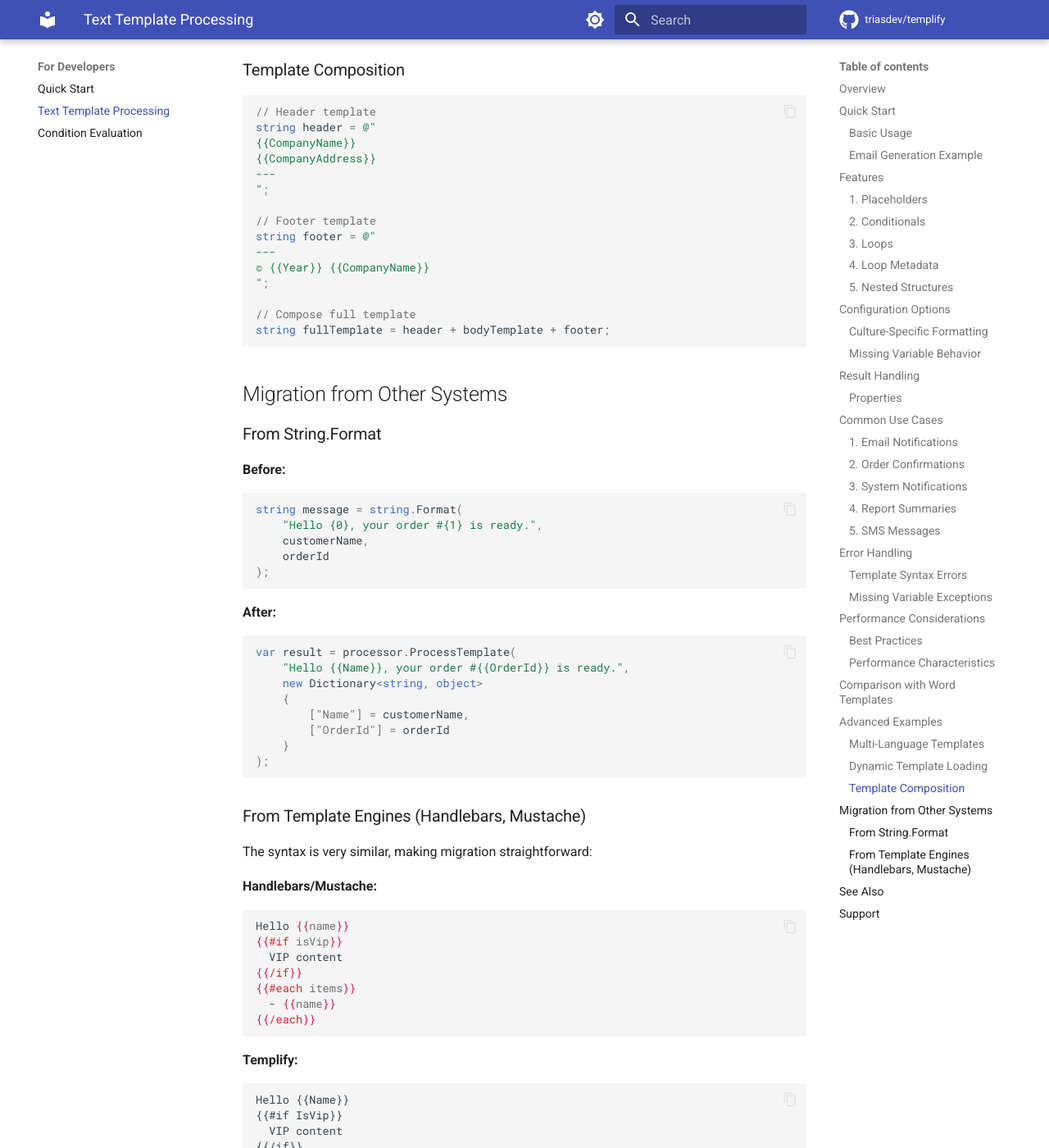
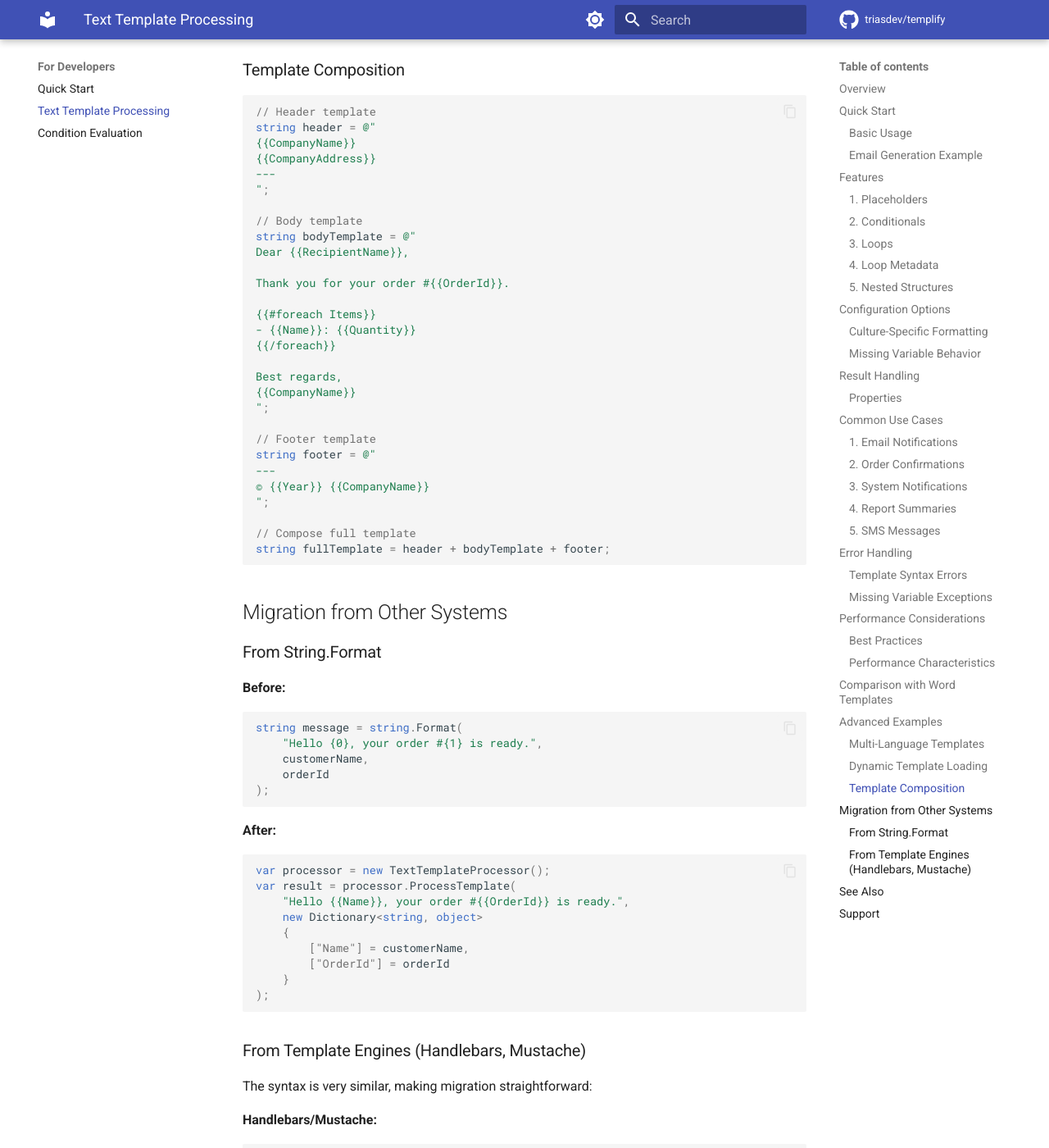
Before and after one commit to TriasDev/templify, an MkDocs documentation site: the page built from docs/for-developers/text-templates.md, in a window 1280 px wide and 1400 px high, scrolled down 11381 px. Shown: the whole window at 82% size. Built offline with MkDocs 1.6.1 and Material for MkDocs 9.7.7, drawn with Linux system fonts in a browser that asks for light colours; comment, search, counter and statistics services are not loaded.

Commit message:
fix: Address Copilot code review comments
- Fix misleading comment about conditional processing order
- Remove unused conditionalBlock variable
- Replace string concatenation with StringBuilder for better performance
- Add missing variable definitions in documentation examples

````diff
--- a/docs/for-developers/text-templates.md
+++ b/docs/for-developers/text-templates.md
@@ -549,6 +549,20 @@ string header = @"
 ---
 ";
 
+// Body template
+string bodyTemplate = @"
+Dear {{RecipientName}},
+
+Thank you for your order #{{OrderId}}.
+
+{{#foreach Items}}
+- {{Name}}: {{Quantity}}
+{{/foreach}}
+
+Best regards,
+{{CompanyName}}
+";
+
 // Footer template
 string footer = @"
 ---
@@ -574,6 +588,7 @@ string message = string.Format(
 
 **After:**
 ```csharp
+var processor = new TextTemplateProcessor();
 var result = processor.ProcessTemplate(
     "Hello {{Name}}, your order #{{OrderId}} is ready.",
     new Dictionary<string, object>
````
Also changed, not shown: 1 other file.
